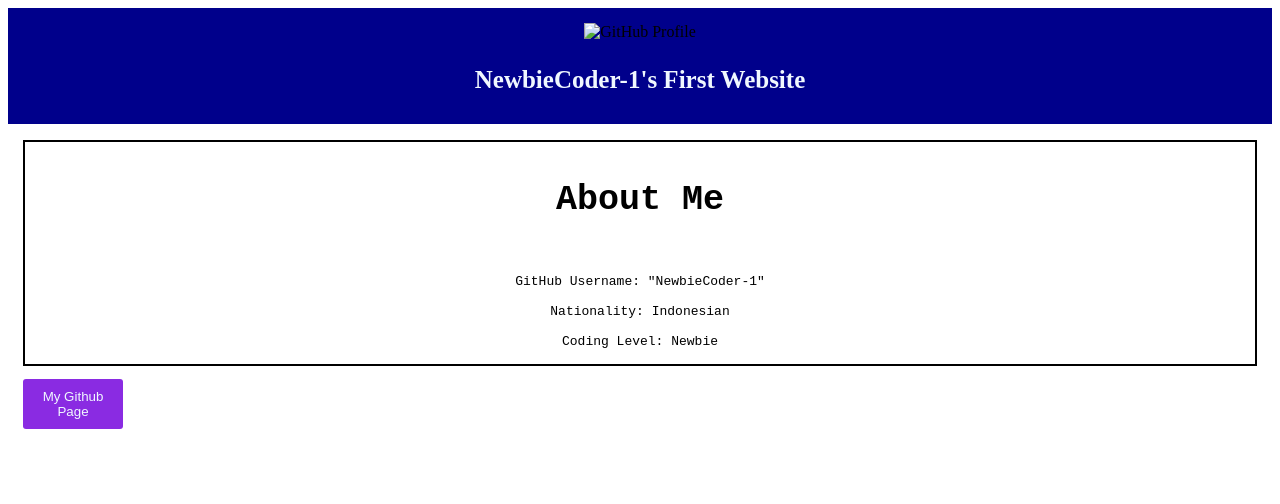
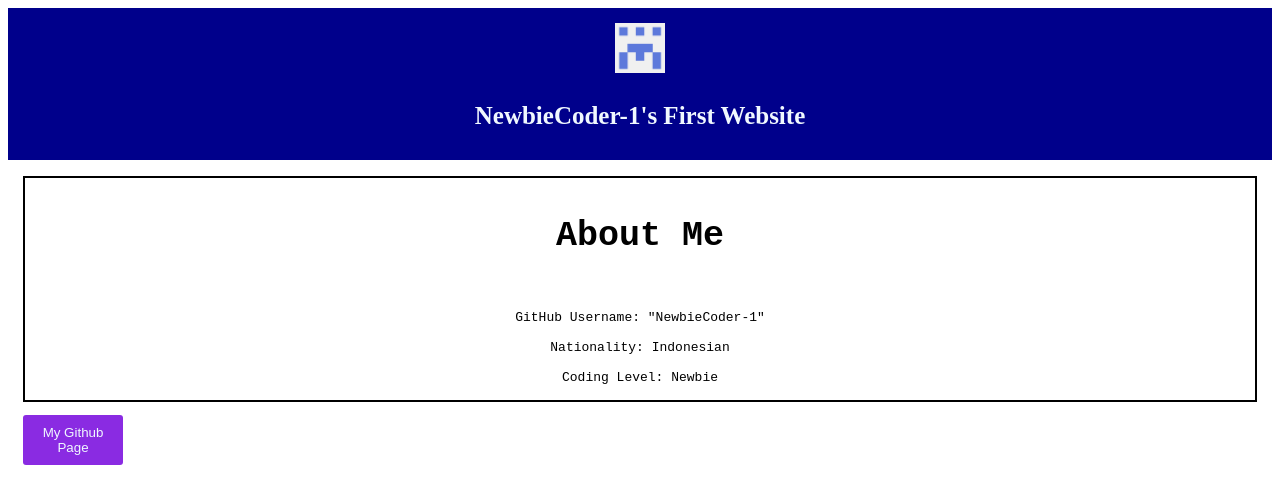
Before and after one commit to NewbieCoder-1/First-Project, a plain HTML site: page index.html in a window 1280 px wide. Drawn offline with Linux system fonts and the light colour scheme.

Commit message:
Update index.html
Renamed the GitHub User image path in index.html

```diff
--- a/index.html
+++ b/index.html
@@ -10,7 +10,7 @@
     <body>
         <div class="div1">
             <nav class="box1">
-                <img src="Photos/GitHub User IMG.png" alt="GitHub Profile" style="width:50px;height:50px;padding-top:10px;">
+                <img src="Photos/GitHub_User_IMG.png" alt="GitHub Profile" style="width:50px;height:50px;padding-top:10px;">
                 <p class="p1">
                     <b>
                         NewbieCoder-1's First Website
```
